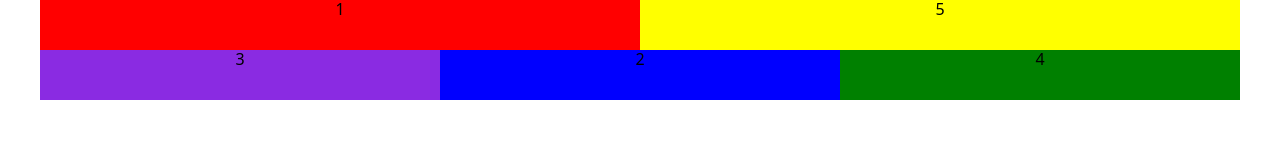
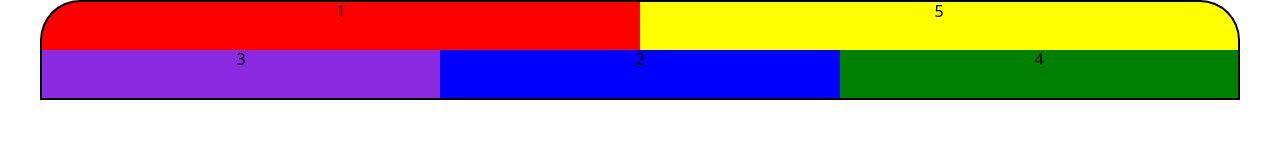
Before and after one commit to Diana-Koval/HW-15, a plain HTML site: page index.html in a window 1280 px wide. Drawn offline with nearby package versions, Linux system fonts and the light colour scheme.

Commit message:
add styles

```diff
--- a/css/styles.css
+++ b/css/styles.css
@@ -55,22 +55,33 @@ img {
   background-color: red;
   flex-grow: 1;
   min-width: 600px;
+  border-top: 2px solid black;
+  border-left: 2px solid black;
+  border-top-left-radius: 40px;
 }
 .item:nth-child(2) {
   background-color: blue;
   order: 3;
+  border-bottom: 2px solid black;
 }
 .item:nth-child(3) {
   background-color: blueviolet;
   order: 2;
+  border-bottom: 2px solid black;
+  border-left: 2px solid black;
 }
 .item:nth-child(4) {
   background-color: green;
   order: 4;
+  border-bottom: 2px solid black;
+  border-right: 2px solid black;
 }
 .item:nth-child(5) {
   background-color: yellow;
   order: 1;
   flex-grow: 1;
   min-width: 600px;
+  border-top: 2px solid black;
+  border-right: 2px solid black;
+  border-top-right-radius: 40px;
 }
```
Lines whose indentation alone changed are shown as unchanged.
